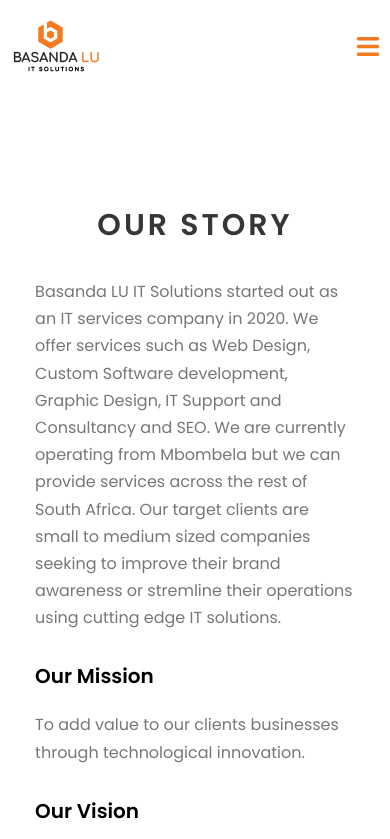
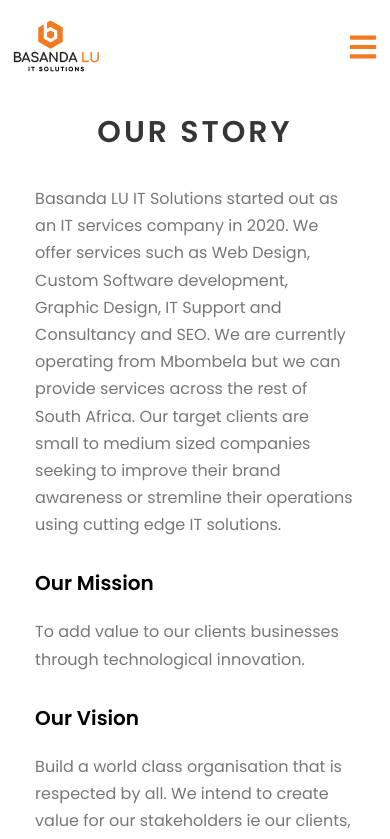
Before and after one commit to safarawolaz/BasandaLu, a Next.js app: page /about in a window 390 px wide. Shown: the top 839 px of the page. Built offline with nearby package versions, Linux system fonts and the light colour scheme.

Commit message:
navbar refactoring

```diff
--- a/styles/Hero.module.css
+++ b/styles/Hero.module.css
@@ -1,14 +1,11 @@
 .container {
     width: 100%;
     height: auto;
-    /* position: absolute;
-    top: 86px;
-    left: 0;
-    right: 0; */
     display: flex;
     align-items: center;
     justify-content: center;
     flex-direction: column;
+    margin-top: 15rem;
 }
 
 .container::before {
--- a/styles/Navbar.module.css
+++ b/styles/Navbar.module.css
@@ -2,7 +2,6 @@
     position: fixed;
     top: 0; left: 0; right: 0;
     z-index: 1000;
-    background-color: rgba(255,255,255, 0.25);
     color: gray;
     display: flex;
     align-items: center;
@@ -10,7 +9,6 @@
     padding: 2rem 9%;
     backdrop-filter: blur(4px);
     -webkit-backdrop-filter: blur(4px);
-    position: relative;
 }
 
 .navLink {
@@ -38,10 +36,11 @@
 .logo {
     cursor: pointer;
 }
-.hamburger {
+
+.menu {
     display: none;
 }
-.menu {
+.icon {
     display: none;
 }
 
@@ -67,22 +66,10 @@
     .btn {
         display: none;
     }
-    .hamburger {
-        width: 25px;
-        height: 25px;
-        cursor: pointer;
-        display: flex;
-        flex-direction: column;
-        justify-content: space-between;
-    }
-    .line {
-        width: 100%;
-        height: 3px;
-        background-color: #f47920;
-    }
+
     .menu {
         position: absolute;
-        width: 50vw;
+        width: 65vw;
         height: 50vh;
         background-color: #f47920;
         top: 10rem;
@@ -93,7 +80,7 @@
         flex-direction: column;
         align-items: center;
         justify-content: space-around;
-        /* z-index: 999; */
+        z-index: 999;
         font-size: 2rem;
         text-transform: uppercase;
         border-radius: 10px;
@@ -101,9 +88,11 @@
         right: 0;
     }
     .icon {
+        display: flex;
         font-size: 3rem;
         color: #f47920;
     }
+
 }
 
   @media screen and (max-width:600px) {
```
